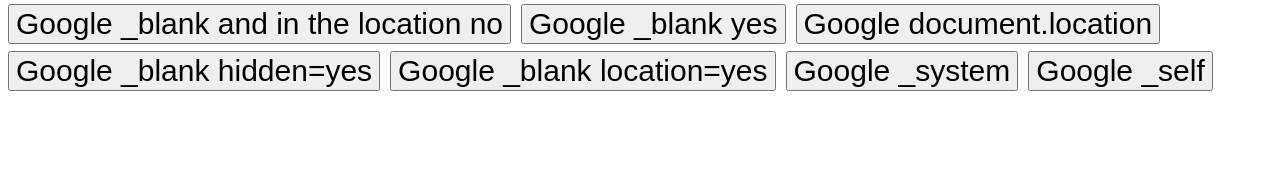
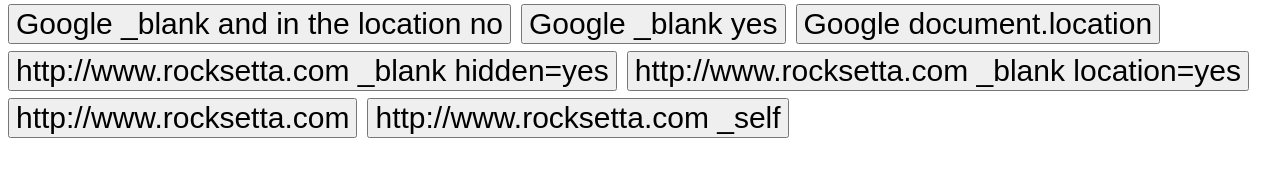
Before and after one commit to hpssjellis/inappbrowser-pgb-helloworld, a plain HTML site: page index.html in a window 1280 px wide. Shown: the part 293-470 px from the top of the page. Drawn offline with Linux system fonts and the light colour scheme.

Commit message:
http://www.rocksetta.com

```diff
--- a/index.html
+++ b/index.html
@@ -98,7 +98,7 @@
 
 
 
-<input type=button value="Google _blank hidden=yes" style="font-size:30px" onclick="{
+<input type=button value="http://www.rocksetta.com _blank hidden=yes" style="font-size:30px" onclick="{
 
     var ref = window.open('http://google.ca', '_blank', 'hidden=yes');
 
@@ -108,9 +108,9 @@
 
 
 
-<input type=button value="Google _blank location=yes" style="font-size:30px" onclick="{
+<input type=button value="http://www.rocksetta.com _blank location=yes" style="font-size:30px" onclick="{
 
-    var ref = window.open('http://google.ca', '_blank', 'location=yes');
+    var ref = window.open('http://www.rocksetta.com', '_blank', 'location=yes');
 
 
 
@@ -118,9 +118,9 @@
 
 
 
-<input type=button value="Google _system" style="font-size:30px" onclick="{
+<input type=button value="http://www.rocksetta.com" _blank style="font-size:30px" onclick="{
 
-    var ref = window.open('http://google.ca', '_blank');
+    var ref = window.open('http://www.rocksetta.com', '_blank');
 
 
 
@@ -128,9 +128,9 @@
 
 
 
-<input type=button value="Google _self" style="font-size:30px" onclick="{
+<input type=button value="http://www.rocksetta.com _self" style="font-size:30px" onclick="{
 
-    var ref = window.open('http://google.ca', '_blank');
+    var ref = window.open('http://www.rocksetta.com', '_blank');
 
 
 
```
